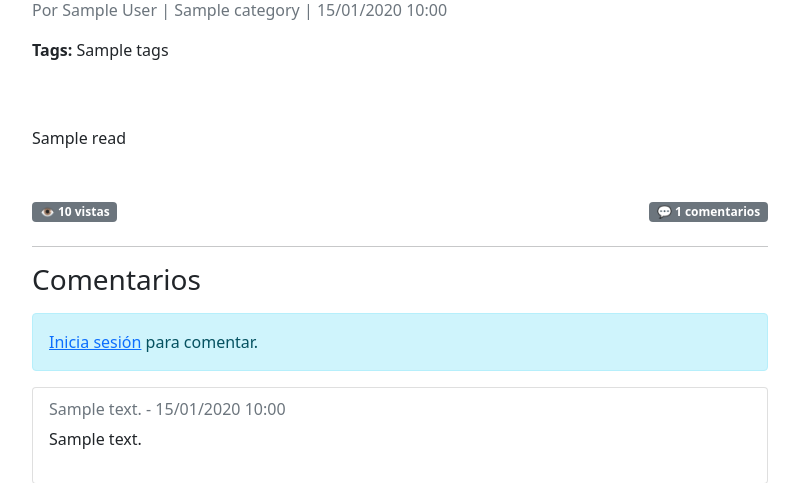
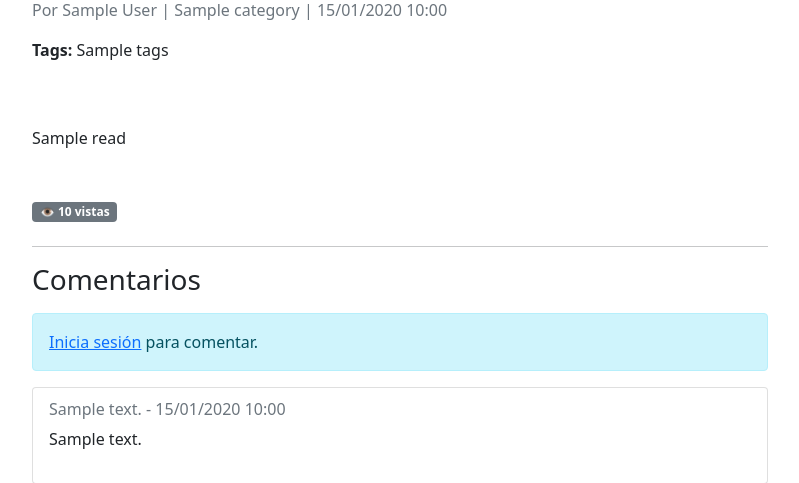
Before and after one commit to CourRam/Proyecto-1-Bases-de-Datos-Av, a Flask app: template Blog_app/templates/article.html in a window 1280 px wide. Shown: the part 146-629 px from the top of the page, without its empty margins (240-1039 px from the left). Run offline with Flask 3, Linux system fonts and the light colour scheme; the template is opened without the code that fills it: most values are stand-ins (such as "Sample title", 1, 10 or a date in 2020).

Commit message:
correccion de comentarios

```diff
--- a/Blog_app/templates/article.html
+++ b/Blog_app/templates/article.html
@@ -40,9 +40,7 @@
                     <span class="badge bg-secondary">👁️ {{ article.VIEWS or 0 }} vistas</span>
                 </div>
 
-                <div>
-                    <span class="badge bg-secondary">💬 {{ article.COMMENTS_COUNT or 0 }} comentarios</span>
-                </div>
+
             </div>
 
             <hr>
```
